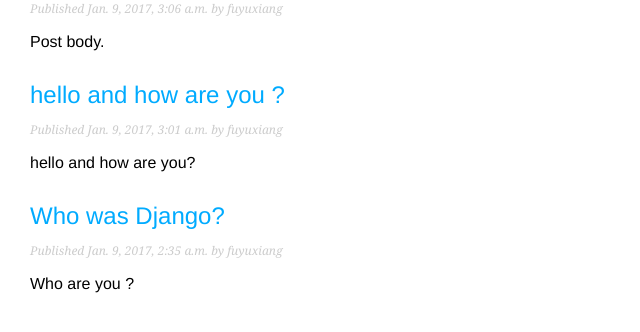
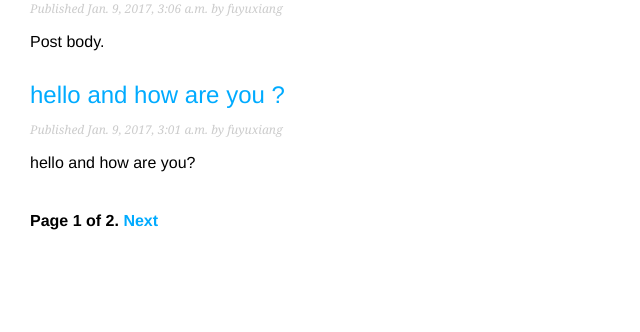
Before and after one commit to LittleStupid/blog_with_django, a Django app: page /blog/ in a window 1280 px wide. Shown: the part 260-592 px from the top of the page, without its empty margins (0-640 px from the left). Run offline with Django 3.2, Linux system fonts and the light colour scheme; data comes from the database, SQL or seed files in the repository; both versions use the stored data as it was after the commit.

Commit message:
add paginator

```diff
--- a/blog/templates/blog/post/list.html
+++ b/blog/templates/blog/post/list.html
@@ -15,4 +15,5 @@
     </p>
     {{ post.body | truncatewords:30 | linebreaks }}
   {% endfor %}
+  {% include "pagination.html" with page=page_obj %}
 {% endblock %}
--- /dev/null
+++ b/blog/templates/pagination.html
@@ -0,0 +1,13 @@
+<div class="pagination">
+  <span class="step-links">
+    {% if page.has_previous %}
+      <a href="?page={{ page.previous_page_number }}">Previous</a>
+    {% endif %}
+    <span class="current">
+      Page {{ page.number }} of {{ page.paginator.num_pages }}.
+    </span>
+    {% if page.has_next %}
+      <a href="?page={{ page.next_page_number }}">Next</a>
+    {% endif %}
+  </span>
+</div>
--- a/blog/urls.py
+++ b/blog/urls.py
@@ -2,7 +2,8 @@
 from . import views
 
 urlpatterns = [
-    url(r'^$', views.post_list, name='post_list'),
+    # url(r'^$', views.post_list, name='post_list'),
+    url(r'^$', views.PostListView.as_view(), name='post_list'),
     url(r'^(?P<year>\d{4})/(?P<month>\d{2})/(?P<day>\d{2})/'
         r'(?P<post>[-\w]+)/$',
         views.post_detail,
--- a/blog/views.py
+++ b/blog/views.py
@@ -1,12 +1,30 @@
 from django.shortcuts import render, get_object_or_404
+from django.core.paginator import Paginator, EmptyPage, PageNotAnInteger
+from django.views.generic import ListView
 from .models import Post
 
 # Create your views here.
 
 
+class PostListView(ListView):
+    queryset = Post.published.all()
+    context_object_name = 'posts'
+    paginate_by = 3
+    template_name = 'blog/post/list.html'
+
+
 def post_list(request):
-    posts = Post.published.all()
-    return render(request, 'blog/post/list.html', {'posts': posts})
+    object_list = Post.published.all()
+    paginator = Paginator(object_list, 3)
+    page = request.GET.get('page')
+    try:
+        posts = paginator.page(page)
+    except PageNotAnInteger:
+        posts = paginator.page(1)
+    except EmptyPage:
+        posts = paginator.page(paginator.num_pages)
+
+    return render(request, 'blog/post/list.html', {'page': page, 'posts': posts})
 
 
 def post_detail(request, year, month, day, post):
```
Also changed, not shown: db.sqlite3.
